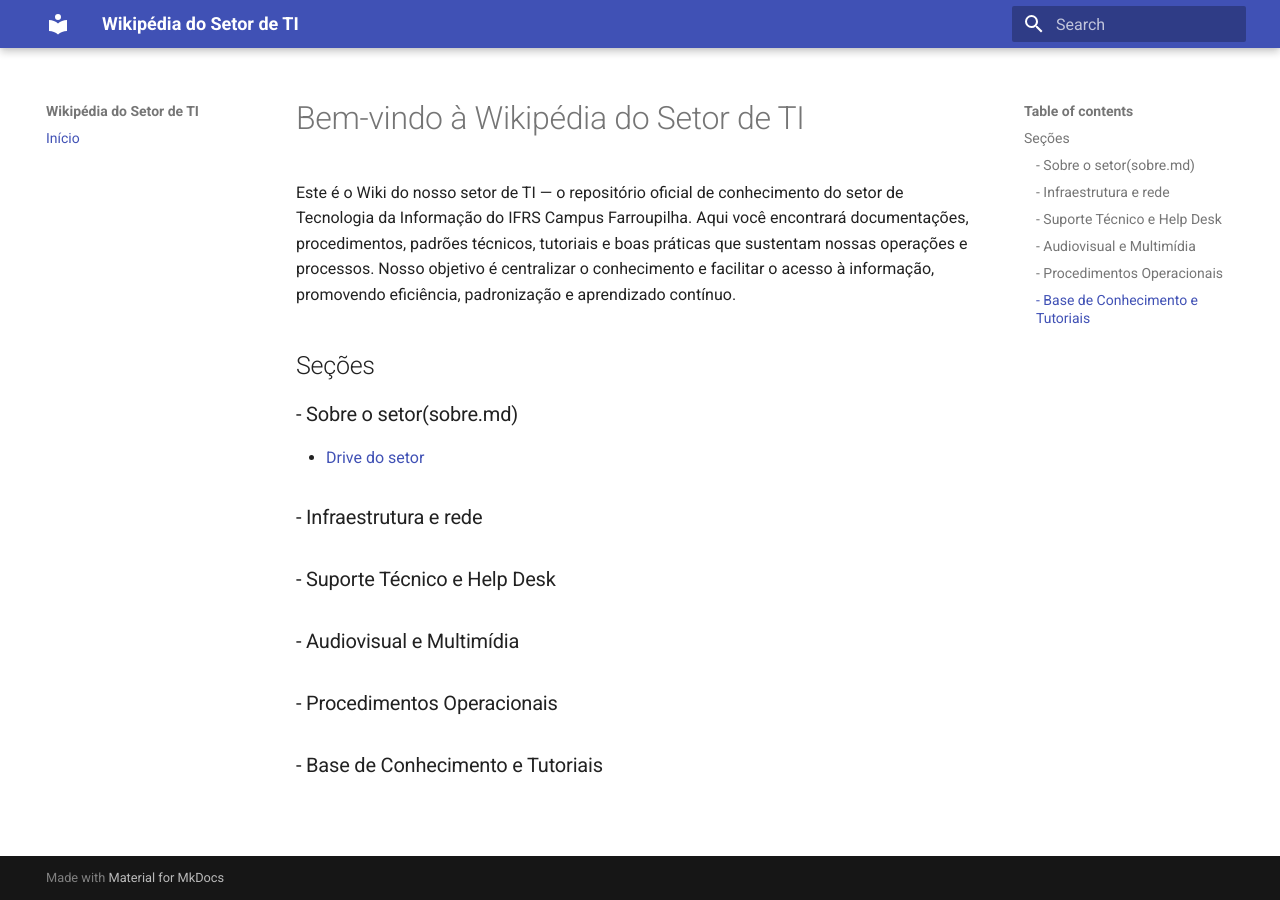
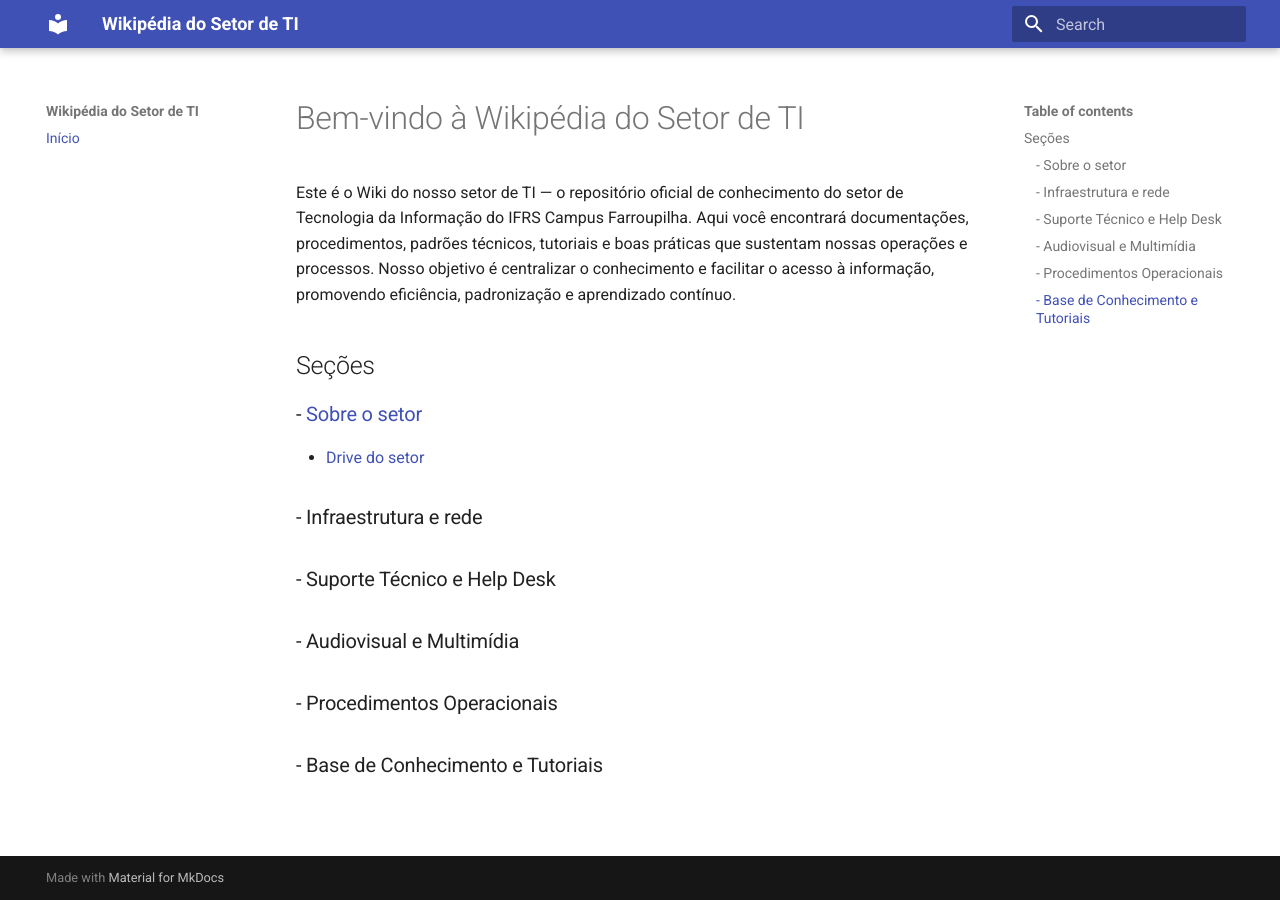
Before and after one commit to wikiti-farroupilha/wikipedia, an MkDocs documentation site: the page built from docs/index.md, in a window 1280 px wide. Built offline with MkDocs 1.6.1 and Material for MkDocs 9.7.7, drawn with Linux system fonts in a browser that asks for light colours.

Commit message:
Update index.md

```diff
--- a/docs/index.md
+++ b/docs/index.md
@@ -3,7 +3,7 @@
 Este é o Wiki do nosso setor de TI — o repositório oficial de conhecimento do setor de Tecnologia da Informação do IFRS Campus Farroupilha. Aqui você encontrará documentações, procedimentos, padrões técnicos, tutoriais e boas práticas que sustentam nossas operações e processos. Nosso objetivo é centralizar o conhecimento e facilitar o acesso à informação, promovendo eficiência, padronização e aprendizado contínuo.
 
 ## Seções
-### - Sobre o setor(sobre.md)
+### - [Sobre o setor](sobre.md)
 - [Drive do setor](https://drive.google.com/drive/folders/17NKfnCuFVOzgUu3UB8x2Ixnjcy9ae5uh?usp=sharing)
 
 ### - Infraestrutura e rede
```
